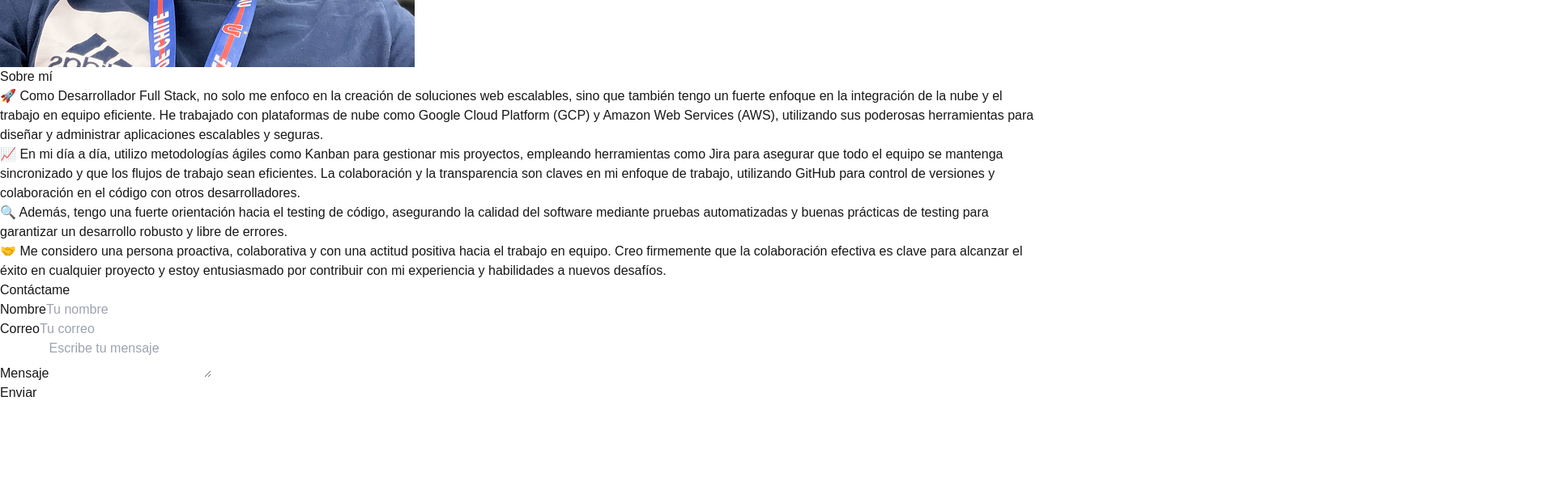
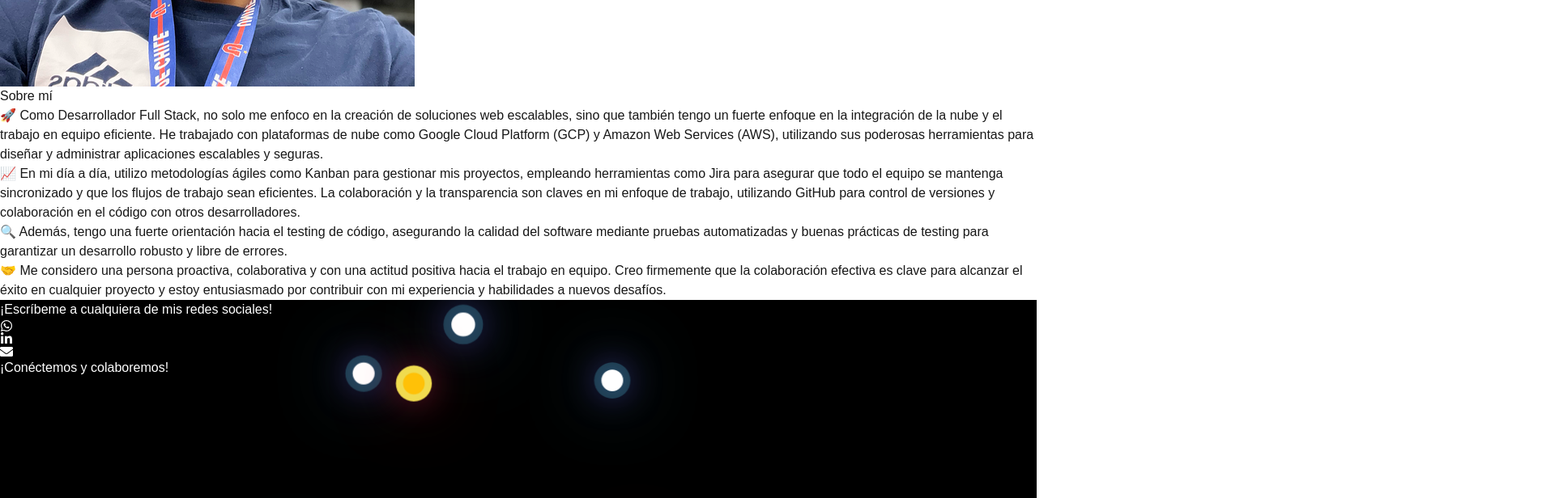
Before and after one commit to SebaVRdev/portfolio, a Next.js app: page / in a window 1280 px wide. Shown: the part 11384-12000 px from the top of the page at 81% size, 1920 px wide, since content can reach past the window. Built offline with nearby package versions, Linux system fonts and the light colour scheme.

Commit message:
feat: Contact2

```diff
--- a/package.json
+++ b/package.json
@@ -9,10 +9,10 @@
     "lint": "next lint"
   },
   "dependencies": {
-    "lottie-react": "^2.4.0",
     "next": "15.0.1",
     "react": "^18.2.0",
     "react-dom": "^18.2.0",
+    "react-icons": "^5.3.0",
     "react-intersection-observer": "^9.13.1"
   },
   "devDependencies": {
--- a/src/app/page.js
+++ b/src/app/page.js
@@ -1,5 +1,6 @@
 import About from "@/components/About";
 import Contact from "@/components/Contact";
+import Contact2 from "@/components/Contact2";
 import Home from "@/components/Home";
 import Navbar2 from "@/components/Nabvar2";
 import Navbar from "@/components/Navbar";
@@ -16,7 +17,7 @@ export default function Page() {
      {/*  <Projects /> */}
       <ScrollToTopButtom/>
       <About />
-      <Contact />
+      <Contact2 />
     </div>
   );
 }
--- a/src/components/About.js
+++ b/src/components/About.js
@@ -8,7 +8,7 @@ const About = () => {
   });
 
   return (
-    <section id="about" className="min-h-screen flex items-center justify-center bg-gray-100 py-16">
+    <section id="about" className="min-h-screen flex items-center justify-center bg-gray-200 py-16">
       <div ref={ref} className={`transition-opacity transform duration-1000 ${inView ? 'opacity-100 translate-y-0' : 'opacity-0 translate-y-10'} max-w-4xl px-4`}>
         {/* Foto */}
         <div className="flex justify-center mb-8">
--- a/src/components/Contact.js
+++ b/src/components/Contact.js
@@ -1,103 +1,22 @@
-'use client'
-import { useEffect } from "react";
-import { useInView } from "react-intersection-observer";
-
 const Contact = () => {
-
-  const { ref: titleRef, inView: titleInView } = useInView({
-    triggerOnce: true,
-    threshold: 0.2,
-  });
-
-  const { ref: formRef, inView: formInView } = useInView({
-    triggerOnce: true,
-    threshold: 0.2,
-  });
-  useEffect(() => {
-    // Función para generar estrellas dinámicamente
-    const generateStars = (numStars) => {
-      const sky = document.querySelector(".stars");  // El contenedor de las estrellas
-      for (let i = 0; i < numStars; i++) {
-        const star = document.createElement("div");
-        star.classList.add("star");
-
-        // Posicionamiento aleatorio de cada estrella
-        star.style.top = `${Math.random() * 100}vh`;
-        star.style.left = `${Math.random() * 100}vw`;
-
-        // Tamaño aleatorio
-        const size = Math.random() * 3 + 2; // Estrellas entre 2px y 5px
-        star.style.width = `${size}px`;
-        star.style.height = `${size}px`;
-
-        // Animación aleatoria para las estrellas
-        const animationDuration = Math.random() * 5 + 5; // Duración aleatoria entre 5s y 10s
-        star.style.animationDuration = `${animationDuration}s`;
-
-        sky.appendChild(star);
-      }
-    };
-
-    // Generar un número de estrellas al cargar el componente
-    generateStars(100); // Puedes ajustar el número de estrellas aquí
-  }, []);
-
     return (
-    <section id="contact" className="relative min-h-screen bg-gray-900 flex items-center justify-center text-white">
-    {/* Lado decorativo con cielo estrellado */}
-    <div className="absolute inset-0 w-full h-full bg-black overflow-hidden hidden md:block">
-      <div className="stars absolute inset-0 w-full h-full"></div>
+      <section id="contact" className="min-h-screen flex items-center justify-center bg-white">
+        <div className="text-center max-w-md">
+          <h2 className="text-4xl font-bold text-gray-900">Contáctame</h2>
+          <form className="mt-6 space-y-4">
+            <div>
+              <label className="block text-gray-700">Nombre</label>
+              <input className="w-full mt-2 p-2 border rounded-lg" type="text" />
             </div>
-
-    {/* Formulario de Contacto */}
-    <div className="relative z-10 bg-transparent p-8 rounded-xl shadow-lg w-full max-w-xl mx-auto space-y-6">
-      {/* Título "Contáctame" con animación usando Intersection Observer */}
-      <h2
-        ref={titleRef}  // Asigna la referencia del `inView`
-        className={`text-3xl md:text-4xl font-bold text-gray-100 text-center mb-8 transition-opacity transform duration-500 ${titleInView ? 'opacity-100 translate-y-0' : 'opacity-0 translate-y-10'}`}
-        style={{ transitionDelay: `0.1s` }}
-      >
-        Contáctame
-      </h2>
-
-      {/* Formulario de Contacto */}
-      <form
-        ref={formRef}
-        className={`space-y-6 transition-opacity transform duration-500 ${formInView ? 'opacity-100 translate-y-0' : 'opacity-0 translate-y-10'}`}
-        style={{ transitionDelay: `0.3s` }}
-      >
-        <div className="flex flex-col">
-          <label className="text-gray-300 font-semibold">Nombre</label>
-          <input
-            type="text"
-            className="mt-2 p-3 border border-gray-600 rounded-lg bg-gray-700 text-white placeholder-gray-400 focus:outline-none focus:border-purple-500"
-            placeholder="Tu nombre"
-          />
+            <div>
+              <label className="block text-gray-700">Correo</label>
+              <input className="w-full mt-2 p-2 border rounded-lg" type="email" />
             </div>
-
-        <div className="flex flex-col">
-          <label className="text-gray-300 font-semibold">Correo</label>
-          <input
-            type="email"
-            className="mt-2 p-3 border border-gray-600 rounded-lg bg-gray-700 text-white placeholder-gray-400 focus:outline-none focus:border-purple-500"
-            placeholder="Tu correo"
-          />
+            <div>
+              <label className="block text-gray-700">Mensaje</label>
+              <textarea className="w-full mt-2 p-2 border rounded-lg" rows="4"></textarea>
             </div>
-
-        <div className="flex flex-col">
-          <label className="text-gray-300 font-semibold">Mensaje</label>
-          <textarea
-            className="mt-2 p-3 border border-gray-600 rounded-lg bg-transparent text-white placeholder-gray-400 focus:outline-none focus:border-purple-500 w-full h-32 resize-none"
-            placeholder="Escribe tu mensaje"
-          />
-        </div>
-
-        <button
-          type="submit"
-          className="w-full py-3 mt-4 text-lg font-semibold text-white bg-purple-600 rounded-lg hover:bg-purple-700 transition-colors"
-        >
-          Enviar
-        </button>
+            <button className="w-full py-2 bg-blue-500 text-white rounded-lg">Enviar</button>
           </form>
         </div>
       </section>
--- /dev/null
+++ b/src/components/Contact2.css
@@ -0,0 +1,53 @@
+/* Fondo negro solo en la sección */
+#contact {
+  background: #000; /* Fondo negro solo en la sección */
+  color: white;
+  position: relative;
+  overflow: hidden; /* Evita que las burbujas se desborden */
+  height: 100vh; /* La sección ocupa toda la pantalla */
+}
+
+/* Burbujas dentro de la sección */
+.bubbles {
+  position: absolute;
+  top: 0;
+  left: 0;
+  width: 100%; /* Abarcar todo el ancho */
+  height: 100%; /* Abarcar toda la altura */
+  pointer-events: none; /* Evitar que las burbujas interfieran con otros elementos */
+  z-index: 10; /* Mantener las burbujas detrás del contenido */
+}
+
+.bubbles span {
+  position: absolute;
+  width: 30px;
+  height: 30px;
+  background: #fff;
+  box-shadow: 0 0 0 10px rgba(79, 195, 220, 0.2666666667), 0 0 50px #705AFE, 0 0 100px #4fc3dc;
+  margin: 0 4px;
+  border-radius: 50%;
+  animation: animate 15s linear infinite;
+  animation-duration: calc(75s / var(--i)); /* Variable para la duración */
+  animation-delay: calc(-1s * var(--i)); /* Desfase aleatorio para cada burbuja */
+}
+
+.bubbles span:nth-child(even) {
+  background: #FFC107;
+  box-shadow: 0 0 0 10px #F0DB4F, 0 0 50px #ff2d75, 0 0 100px #F23B00;
+}
+
+/* Distribución aleatoria de las burbujas */
+.bubbles span {
+  top: 100%; /* Empieza fuera de la pantalla, en la parte inferior */
+  left: calc(60% * (var(--i) / 25)); /* Posiciona las burbujas de izquierda a derecha */
+}
+
+/* Animación para mover las burbujas */
+@keyframes animate {
+  0% {
+    transform: translateY(0) scale(0); /* Las burbujas empiezan fuera de la pantalla y pequeñas */
+  }
+  100% {
+    transform: translateY(-100vh) scale(1); /* Las burbujas se desplazan hacia arriba y desaparecen */
+  }
+}
--- /dev/null
+++ b/src/components/Contact2.js
@@ -0,0 +1,71 @@
+'use client'
+import { FaWhatsapp, FaLinkedinIn, FaEnvelope } from 'react-icons/fa'; // Para íconos
+import './Contact2.css'; // Asegúrate de importar el CSS adecuado
+
+const Contact2 = () => {
+  return (
+    <section id="contact" className="relative min-h-screen flex items-center justify-center text-white py-20">
+      {/* Contenedor de burbujas */}
+      <div className="bubbles">
+        <span style={{ '--i': 11 }}></span>
+        <span style={{ '--i': 12 }}></span>
+        <span style={{ '--i': 24 }}></span>
+        <span style={{ '--i': 10 }}></span>
+        <span style={{ '--i': 14 }}></span>
+        <span style={{ '--i': 23 }}></span>
+        <span style={{ '--i': 18 }}></span>
+        <span style={{ '--i': 16 }}></span>
+        <span style={{ '--i': 19 }}></span>
+        <span style={{ '--i': 20 }}></span>
+        <span style={{ '--i': 22 }}></span>
+        <span style={{ '--i': 25 }}></span>
+        {/* Puedes añadir más burbujas según sea necesario */}
+      </div>
+
+      {/* Contenido del contacto */}
+      <div className="text-center space-y-8 relative z-10">
+        <h2 className="text-4xl font-bold text-gray-100">
+          ¡Escríbeme a cualquiera de mis redes sociales!
+        </h2>
+
+        {/* Contenedor de los enlaces */}
+        <div className="flex justify-center gap-8">
+          {/* WhatsApp */}
+          <a
+            href="https://wa.me/56958138659"  // Reemplaza con tu número de WhatsApp
+            target="_blank"
+            rel="noopener noreferrer"
+            className="flex items-center justify-center bg-green-500 p-4 rounded-full shadow-xl hover:scale-110 transform transition-all duration-300"
+          >
+            <FaWhatsapp className="text-white text-3xl" />
+          </a>
+
+          {/* LinkedIn */}
+          <a
+            href="https://www.linkedin.com/in/sebastian-valenzuela-484906204/"  // Reemplaza con tu perfil de LinkedIn
+            target="_blank"
+            rel="noopener noreferrer"
+            className="flex items-center justify-center bg-blue-600 p-4 rounded-full shadow-xl hover:scale-110 transform transition-all duration-300"
+          >
+            <FaLinkedinIn className="text-white text-3xl" />
+          </a>
+
+          {/* Correo */}
+          <a
+            href="mailto:sebarm177@gmail.com"  // Reemplaza con tu correo
+            className="flex items-center justify-center bg-red-500 p-4 rounded-full shadow-xl hover:scale-110 transform transition-all duration-300"
+          >
+            <FaEnvelope className="text-white text-3xl" />
+          </a>
+        </div>
+
+        {/* Texto adicional */}
+        <p className="text-lg text-gray-200 mt-4">
+          ¡Conéctemos y colaboremos!
+        </p>
+      </div>
+    </section>
+  );
+};
+
+export default Contact2;
--- a/src/components/arrow.json
+++ /dev/null
@@ -1 +0,0 @@
-{"nm":"Main Scene","ddd":0,"h":960,"w":960,"meta":{"g":"@lottiefiles/creator 1.31.1"},"layers":[{"ty":4,"nm":"Capa de formas 3","sr":1,"st":0,"op":34,"ip":0,"hd":false,"ddd":0,"bm":0,"hasMask":false,"ao":0,"ks":{"a":{"a":0,"k":[0,0,0],"ix":1},"s":{"a":0,"k":[109.00000000000001,109.00000000000001],"ix":6},"sk":{"a":0,"k":0},"p":{"a":1,"k":[{"o":{"x":0.403,"y":0},"i":{"x":0.597,"y":1},"s":[489.81,745.96],"t":1},{"o":{"x":0.167,"y":0.167},"i":{"x":0.833,"y":0.833},"s":[489.81,712.5918],"t":4},{"o":{"x":0.403,"y":0},"i":{"x":0.597,"y":1},"s":[480,444.86],"t":16},{"s":[480,346.76],"t":31}],"ix":2},"r":{"a":0,"k":180,"ix":10},"sa":{"a":0,"k":0},"o":{"a":0,"k":100,"ix":11}},"shapes":[{"ty":"gr","bm":0,"hd":false,"mn":"ADBE Vector Group","nm":"Forma 1","ix":1,"cix":2,"np":3,"it":[{"ty":"sh","bm":0,"hd":false,"mn":"ADBE Vector Shape - Group","nm":"Trazado 1","ix":1,"d":1,"ks":{"a":0,"k":{"c":false,"i":[[0,0],[0,0],[0,0]],"o":[[0,0],[0,0],[0,0]],"v":[[-180,12],[12,204],[198,18]]},"ix":2}},{"ty":"st","bm":0,"hd":false,"mn":"ADBE Vector Graphic - Stroke","nm":"Trazo 1","lc":2,"lj":2,"ml":1,"o":{"a":0,"k":100,"ix":4},"w":{"a":0,"k":80,"ix":5},"c":{"a":0,"k":[0.149,0.1451,0.1451],"ix":3}},{"ty":"tr","a":{"a":0,"k":[0,0],"ix":1},"s":{"a":0,"k":[100,100],"ix":3},"sk":{"a":0,"k":0,"ix":4},"p":{"a":0,"k":[0,0],"ix":2},"r":{"a":0,"k":0,"ix":6},"sa":{"a":0,"k":0,"ix":5},"o":{"a":0,"k":100,"ix":7}}]}],"ind":1}],"v":"5.7.0","fr":30,"op":34,"ip":0,"assets":[]}
```
Also changed, not shown: src/app/globals.css (+0 -35 lines), src/components/ScrollToTopButtom.js (+13 -8 lines), 1 other file (tests, documents, lock files or other folders). Lines whose indentation alone changed are shown as unchanged.
